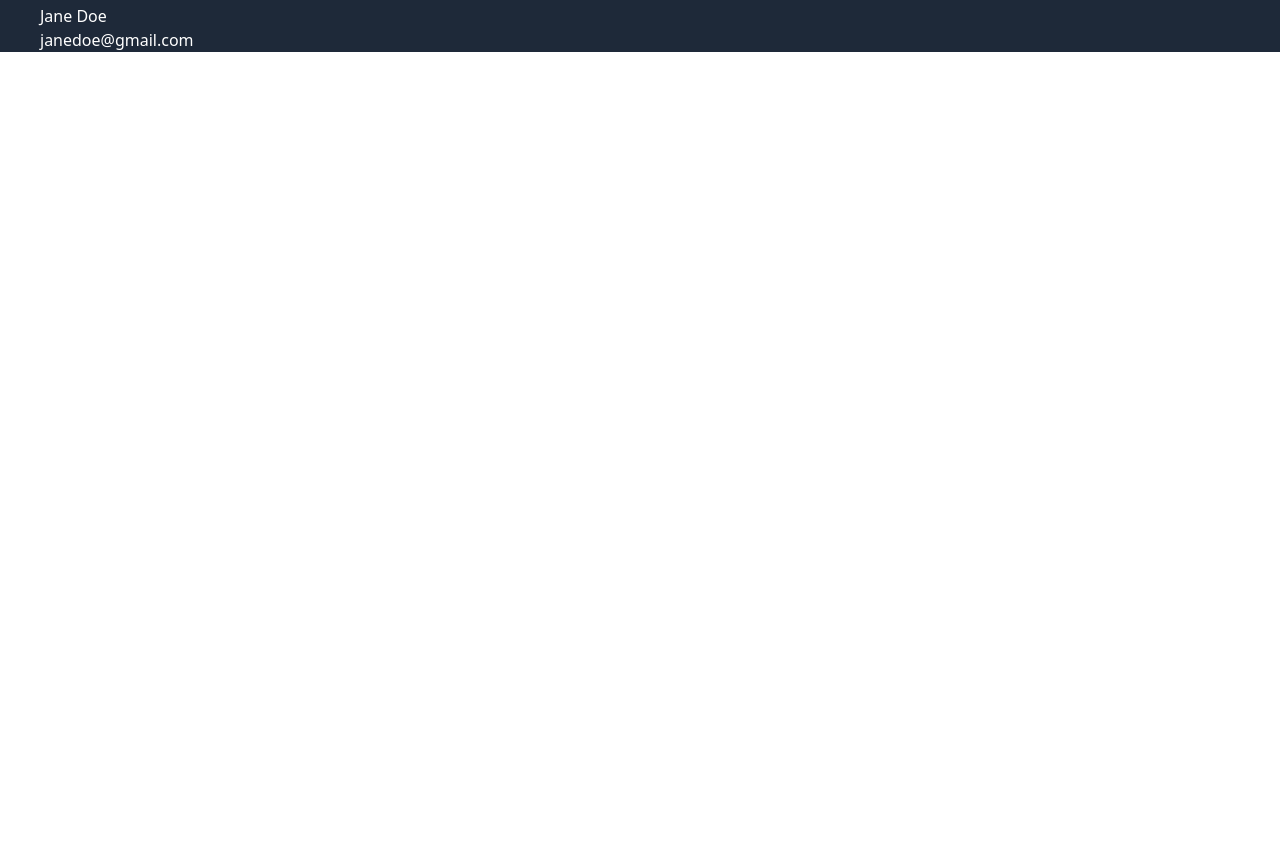
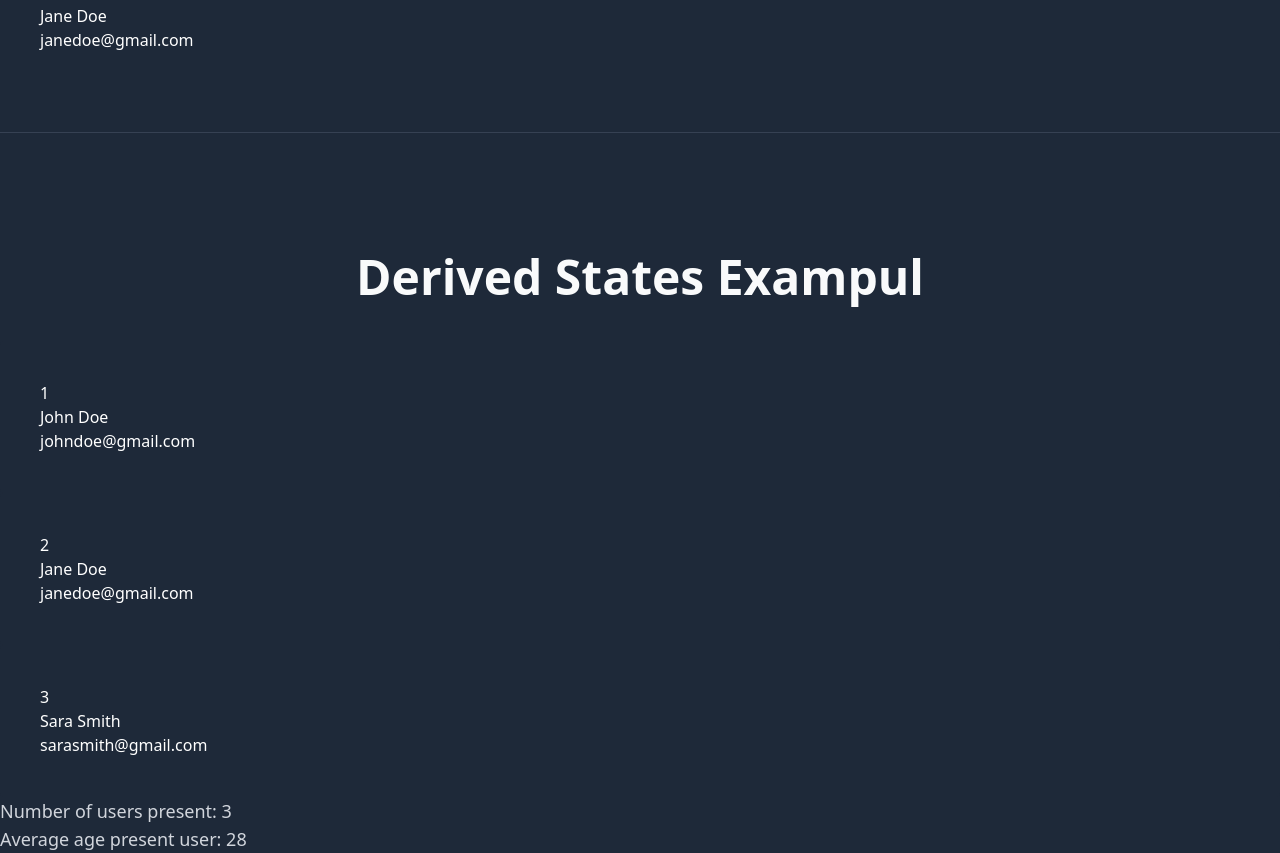
Before and after one commit to sudo-Satvik/full-stack-web-dev, a React (Vite) app in the folder 04_react/v19_react_vite/01-reactjs/: page / in a window 1280 px wide. Shown: the part 3601-4454 px from the top of the page. Before the commit the page ends 3653 px from the top, so only its background shows below. Built offline with nearby package versions, Linux system fonts and the light colour scheme.

Commit message:
Add DerivedStates component to demonstrate derived state calculations and update UserDetails layout

```diff
--- a/04_react/v19_react_vite/01-reactjs/src/App.jsx
+++ b/04_react/v19_react_vite/01-reactjs/src/App.jsx
@@ -9,6 +9,7 @@
 import State from "./components/State.jsx";
 
 import UserDetails from "./components/UserDetails.jsx";
+import DerivedStates from "./components/DerivedStates.jsx";
 
 const App = () => {
   const handleSubmit = () => {
@@ -60,6 +61,8 @@
       <State />
 
       <UserDetails />
+      <hr className="my-20 text-gray-700"/>
+      <DerivedStates />
     </div>
   );
 };
--- /dev/null
+++ b/04_react/v19_react_vite/01-reactjs/src/components/DerivedStates.jsx
@@ -0,0 +1,52 @@
+import { useState } from "react";
+
+const DerivedStates = () => {
+  const [students, setStudents] = useState([
+    {
+      id: 1,
+      name: "John Doe",
+      email: "johndoe@gmail.com",
+      age: 21,
+    },
+    {
+      id: 2,
+      name: "Jane Doe",
+      email: "janedoe@gmail.com",
+      age: 45,
+    },
+    {
+      id: 3,
+      name: "Sara Smith",
+      email: "sarasmith@gmail.com",
+      age: 19,
+    },
+  ]);
+  const userCount = students.length;
+  const averageAge =
+    students.reduce((acc, user) => acc + user.age, 0) / userCount;
+  return (
+    <>
+      <h1 className="text-5xl text-center font-semibold py-10">
+        Derived States Exampul
+      </h1>
+      {students.map((student) => (
+        <div
+          key={student.id}
+          className=" items-center bg-gray-800 text-white p-10 rounded"
+        >
+          <p>{student.id}</p>
+          <p>{student.name}</p>
+          <p>{student.email}</p>
+        </div>
+      ))}
+      <p className="text-lg text-gray-300">
+        Number of users present: {userCount}
+      </p>
+      <p className="text-lg text-gray-300">
+        Average age present user: {Math.floor(averageAge)}
+      </p>
+    </>
+  );
+};
+
+export default DerivedStates;
--- a/04_react/v19_react_vite/01-reactjs/src/components/UserDetails.jsx
+++ b/04_react/v19_react_vite/01-reactjs/src/components/UserDetails.jsx
@@ -13,7 +13,10 @@
       email: "janedoe@gmail.com",
     },
   ];
+
+  console.log(userData);
   const [users, setUsers] = useState(userData);
+
 
   return (
     <>
@@ -29,7 +32,7 @@
           </li>
         ))}
       </ul>
-        <hr className="my-10 text-gray-500"/>
+      <hr className="my-10 text-gray-500" />
       <ul className="flex flex-col gap-5 text-left ml-10">
         {users.map((user) => (
           <li key={user.id} className="text-white">
@@ -39,6 +42,7 @@
           </li>
         ))}
       </ul>
+
     </>
   );
 };
```
